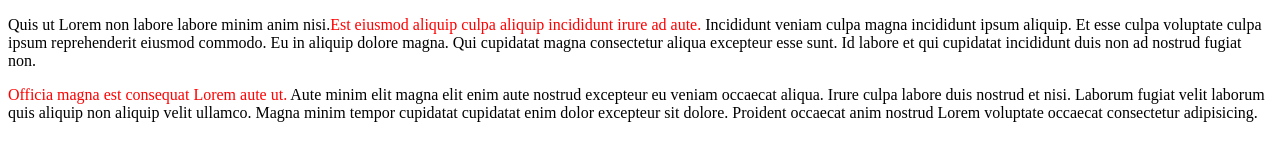
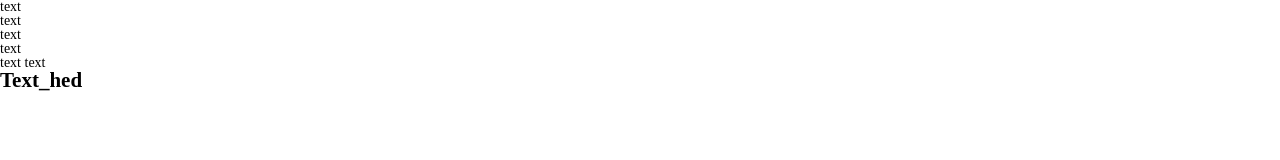
Before and after one commit to Tima-monad/8-15, a plain HTML site: page index.html in a window 1280 px wide. Drawn offline with Linux system fonts and the light colour scheme.

Commit message:
add 8 proj

```diff
--- a/index.html
+++ b/index.html
@@ -2,21 +2,22 @@
 
 <html lang="ru">
 <head>
-<link rel="stylesheet" href="style.css">
+<link rel="stylesheet" href="./style.css">
 <title>CSS. #1 </title>
 <meta http-equiv="Content-type"-content="text/html;charest-UFT-8"-/>
 
 </head>
 <body>
-    <div>
-        <p>
-            Quis ut Lorem non labore labore minim anim nisi.<span class="big_Red">Est eiusmod aliquip culpa aliquip incididunt irure ad aute.</span>  Incididunt veniam culpa magna incididunt ipsum aliquip. Et esse culpa voluptate culpa ipsum reprehenderit eiusmod commodo. Eu in aliquip dolore magna. Qui cupidatat magna consectetur aliqua excepteur esse sunt. Id labore et qui cupidatat incididunt duis non ad nostrud fugiat non.
-        </p>
-        <p>
-            <span class="big_Red">Officia magna est consequat Lorem aute ut.</span> Aute minim elit magna elit enim aute nostrud excepteur eu veniam occaecat aliqua. Irure culpa labore duis nostrud et nisi. Laborum fugiat velit laborum quis aliquip non aliquip velit ullamco. Magna minim tempor cupidatat cupidatat enim dolor excepteur sit dolore. Proident occaecat anim nostrud Lorem voluptate occaecat consectetur adipisicing.
-        </p>
-    </div>
+   <p>
+    text
+   </p>
+   <ul>
+    <li>text</li>
+    <li>text</li>
+    <li>text</li>
+   </ul>
+   <p>text text</p>
+   <h2>Text_hed</h2>
 </body>
 
-
 </html>
--- a/style.css
+++ b/style.css
@@ -1,7 +1,33 @@
-div{
+*{
+    padding: 0;
+    margin: 0;
+    border: 0;
+}
 
+*,*:before,*:after{
+    -moz-box-sizing: border-box;
+    -webkit-box-sizing: border-box;
+    ox-sizing: border-box;
 }
-.big_Red{
-    front-size:30px;
-    color: red;
+:focus,:active{outline: none;}
+a:focus,a:active{outline: none;}
+nav,footer,header,aside{display: block;}
+html body{
+    height: 100%;
+    width: 100%;
+    font-size: 100%;
+    line-height: 1;
+    font-size: 14px;
+    -ms-text-size-adjust: 100%;
+    -moz-text-sixe-adjust: 100%;
+    -webkit-text-size-adjust: 100%;
 }
+input,button,textarea{font-family: inherit;}
+input::-ms-clear{display: none;}
+utton{cursor: pointer;}
+button::-moz-focus-inner{padding:0; border:0;}
+a, a:visited{text-decoration: none;}
+a:hover{text-decoration: none;}
+ul il{list-style-type: disc;}
+img{vertical-align: top;}
+h1,h2,h3,h4,h5,h6{font-size: inherit, font-weigh 400px;;}
```
